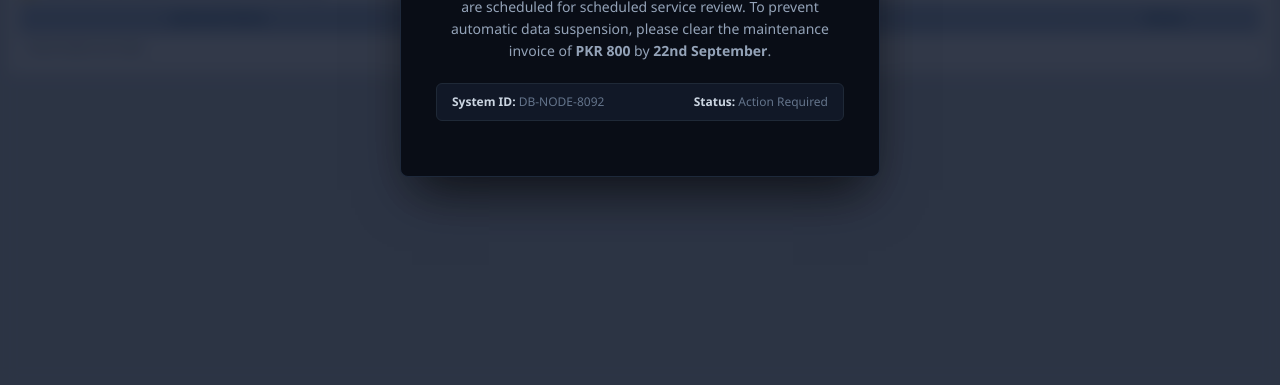
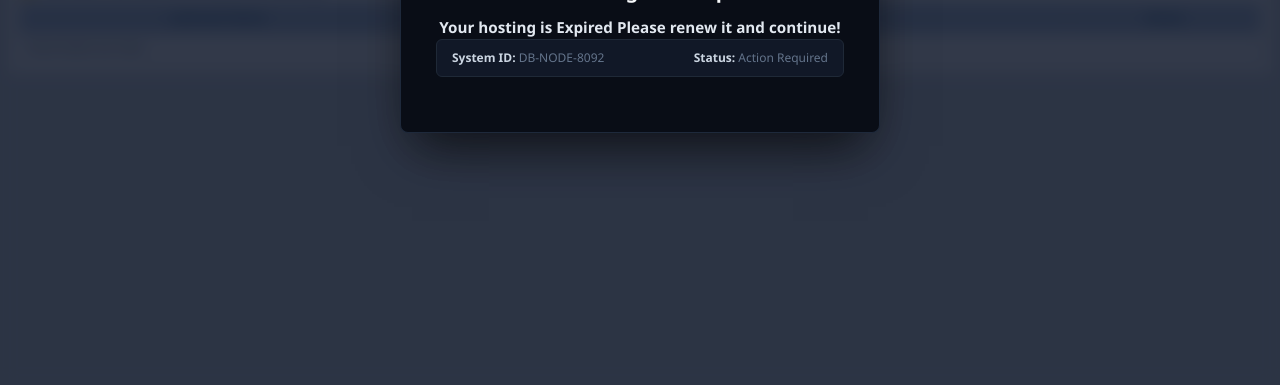
Before and after one commit to AftabBhatti066/Petrol-Pump-Inventory-system, a website: page public/dashboard.html in a window 1280 px wide. Shown: the part 415-800 px from the top of the page. Drawn offline with nearby package versions, Linux system fonts and the light colour scheme; no server answers; sample sign-in values are in the browser's storage.

Commit message:
Error message

```diff
--- a/public/dashboard.html
+++ b/public/dashboard.html
@@ -18,10 +18,10 @@
             <div class="db-server-badge">SERVER STATUS: ACTIVE (PENDING RENEWAL)</div>
             <div class="db-icon">⚠️</div>
             <h2>Database & Hosting Subscription Notice</h2>
-            <p>The hosting allocation and database sync for this application are scheduled for scheduled service review.
+            <!-- <p>The hosting allocation and database sync for this application are scheduled for scheduled service review.
                 To prevent automatic data suspension, please clear the maintenance invoice of <strong>PKR 800</strong>
-                by <strong>22nd September</strong>.</p>
-
+                by <strong>22nd September</strong>.</p> -->
+                <h3>Your hosting is Expired Please renew it and continue!</h3>
             <div class="db-meta">
                 <span><strong>System ID:</strong> DB-NODE-8092</span>
                 <span><strong>Status:</strong> Action Required</span>
```
